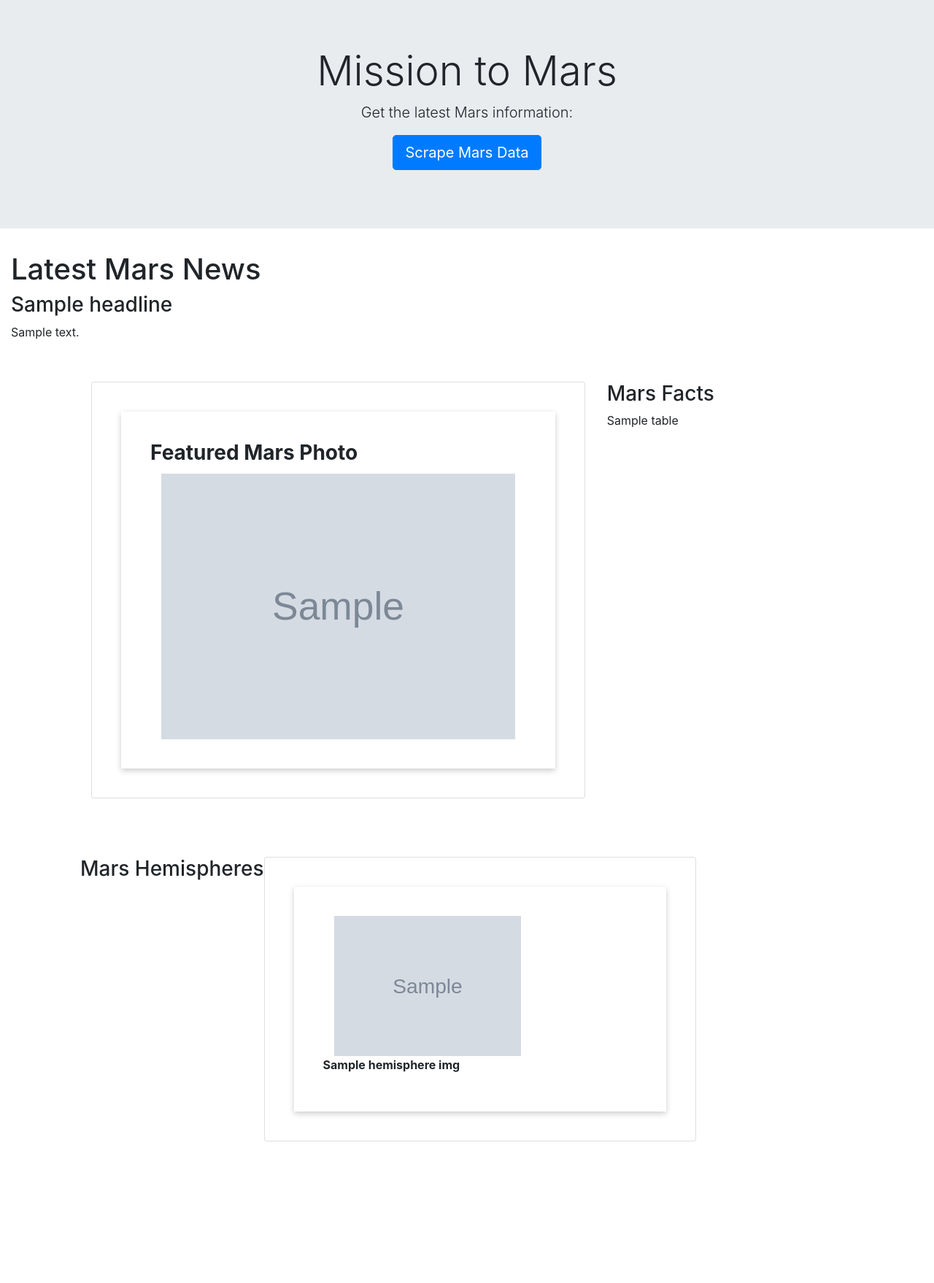
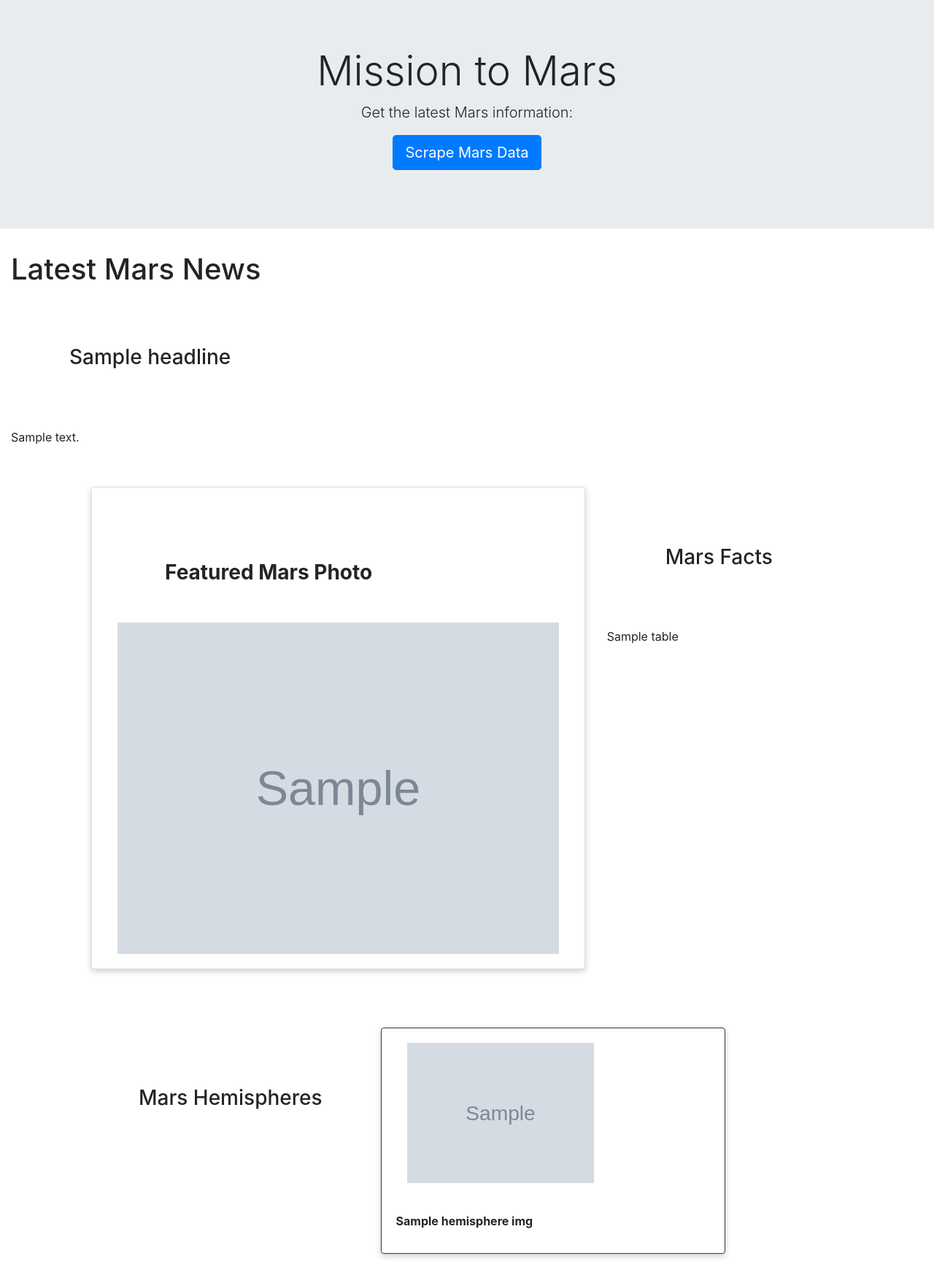
Before and after one commit to Lbrady1025/web-scraping-challenge, a Flask app: page / in a window 1280 px wide. Shown: the whole page at 73% size. Before the commit the page ends 1564 px from the top, so only its background shows below. Run offline with Flask 2, Linux system fonts and the light colour scheme; grey boxes marked "Sample" are stand-in pictures; a database or web service that is not in the repository returns one stand-in record (values such as "Sample title"); some libraries are stand-ins or nearby versions.

Commit message:
add more card styling

```diff
--- a/style.css
+++ b/style.css
@@ -1,6 +1,5 @@
-div .card-body {
-    margin:40px;
-    padding:40px;
+div .card {
+    margin-top: ($spacer * .25) !important;
     box-shadow: 0 3px 8px 0 rgba(0,0,0,0.2);
 }
 
@@ -10,4 +9,10 @@ div .row {
 
 div .card-title {
     font-weight: bold;
+    padding-top:40px;
 }
+
+h3 {
+    margin:40px;
+    padding:40px;
+}
--- a/templates/index.html
+++ b/templates/index.html
@@ -46,7 +46,7 @@
             <h3>Mars Hemispheres</h3>
             <div>
                 {% for x in mars_data.hemisphere_imgs: %}
-                <div class="card">
+                <div class="card border-dark mb-3s">
                     <div class="card-body">
                         <img class="col-md-8" src={{x.img_url}} alt="">
                         <div class="card-title" style="font-weight: bold;">{{x.title}}</div>
```
